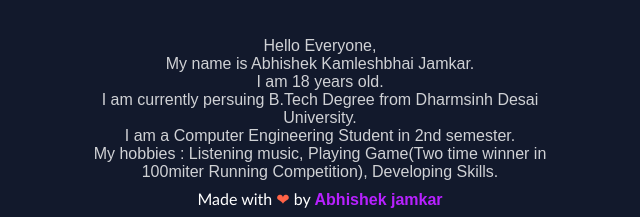
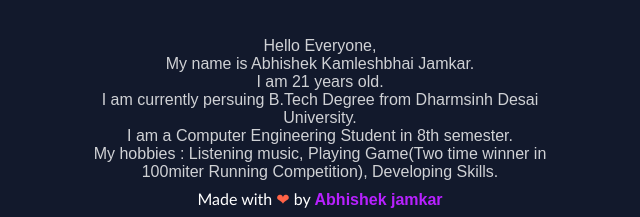
Before and after one commit to AbhishekJamkar/AbhishekJamkar.github.io, a plain HTML site: page about.html in a window 1280 px wide. Shown: the part 390-607 px from the top of the page, 631-1271 px from the left. Drawn offline with Linux system fonts and the light colour scheme.

Commit message:
Update about.html

```diff
--- a/about.html
+++ b/about.html
@@ -50,9 +50,9 @@
         <div class = "about-para">
           <p>Hello Everyone,<br>
             My name is Abhishek Kamleshbhai Jamkar.<br>
-            I am 18 years old.<br>
+            I am 21 years old.<br>
             I am currently persuing B.Tech Degree from Dharmsinh Desai University.<br>
-            I am a Computer Engineering Student in 2nd semester.<br>
+            I am a Computer Engineering Student in 8th semester.<br>
             My hobbies : Listening music, Playing Game(Two time winner in 100miter Running Competition), Developing Skills.</p>
         </div>
         <div class="credit">Made with <span style="color:tomato">❤</span> by <a>Abhishek jamkar</a></div>
```
